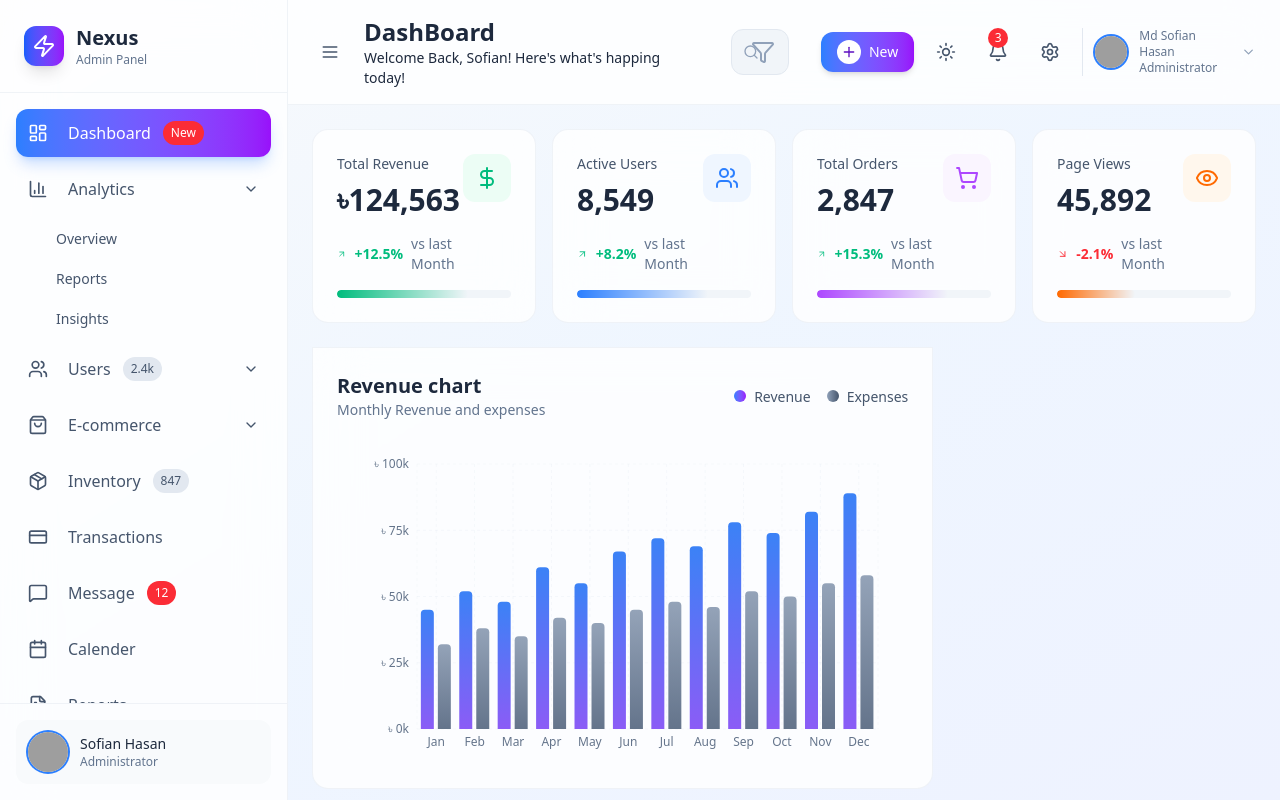
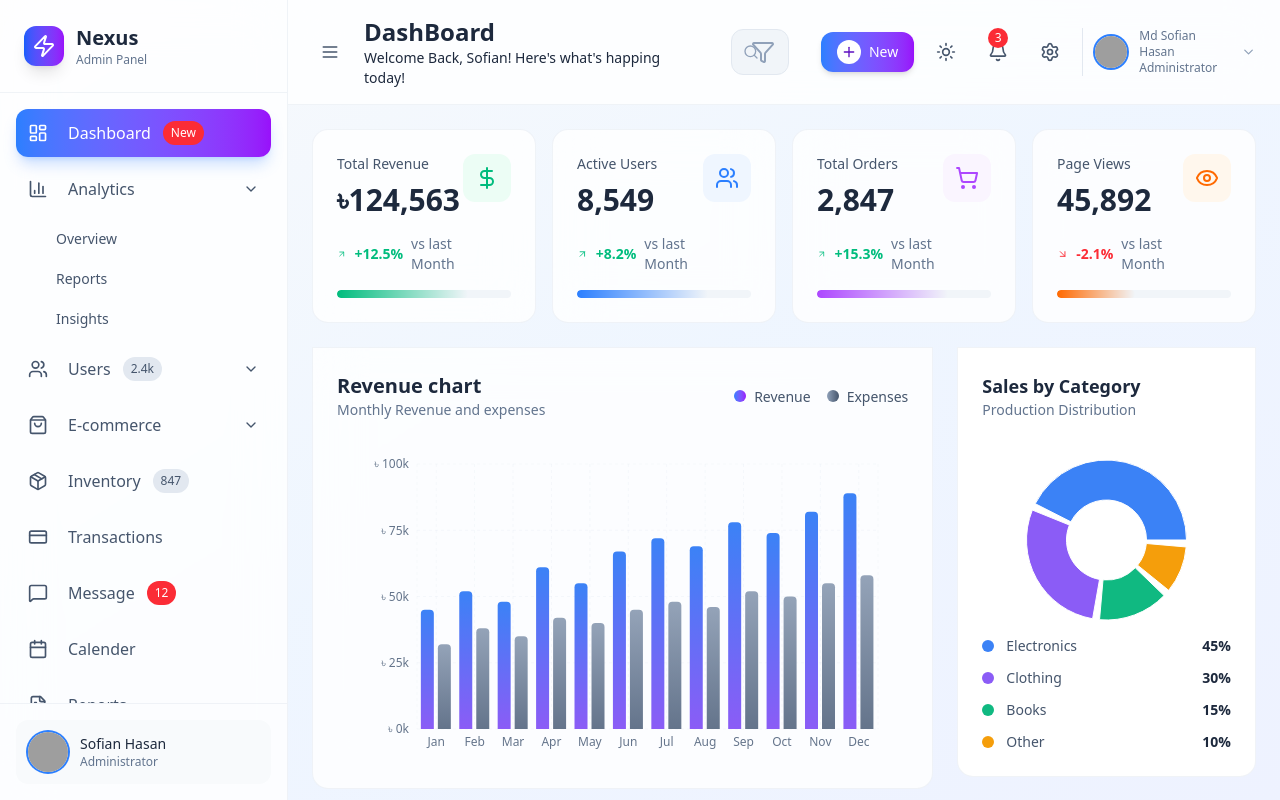
Before and after one commit to marleyDip/React-Admin-Dashboard-Tailwind-CSS, a React (Vite) app: page / in a window 1280 px wide. Built offline with nearby package versions, Linux system fonts and the light colour scheme; grey boxes are pictures that could not be loaded.

Commit message:
design chart section

```diff
--- /dev/null
+++ b/src/components/DashBoard/SalesChart.jsx
@@ -0,0 +1,78 @@
+import { Cell, Pie, PieChart, ResponsiveContainer, Tooltip } from "recharts";
+
+const data = [
+  { name: "Electronics", value: 45, color: "#3b82f6" },
+  { name: "Clothing", value: 30, color: "#8b5cf6" },
+  { name: "Books", value: 15, color: "#10b981" },
+  { name: "Other", value: 10, color: "#f59e0b" },
+];
+
+function SalesChart() {
+  return (
+    <div className="bg-white dark:bg-slate-900 backdrop-blur-xl rounded-b-2xl p-3 sm:p-6 border border-slate-200/50 dark:border-slate-700/50">
+      <div className="mb-6">
+        <h3 className="text-sm sm:text-lg font-medium sm:font-bold text-slate-800 dark:text-white">
+          Sales by Category
+        </h3>
+
+        <p className="text-xs sm:text-sm text-slate-500 dark:text-slate-400">
+          Production Distribution
+        </p>
+      </div>
+
+      <div className="h-48">
+        <ResponsiveContainer>
+          <PieChart>
+            <Pie
+              data={data}
+              ex="50%"
+              ey="50%"
+              innerRadius={40}
+              outerRadius={80}
+              paddingAngle={5}
+              dataKey="value"
+            >
+              {data.map((entry, index) => (
+                <Cell key={`cell - ${index}`} fill={entry.color} />
+              ))}
+            </Pie>
+
+            <Tooltip
+              contentStyle={{
+                backgroundColor: "rgba(255, 255, 255, 0.95)",
+                border: "none",
+                borderRadius: "12px",
+                boxShadow: "0 10px 40px rgba(0, 0, 0, 0.1)",
+              }}
+            />
+          </PieChart>
+        </ResponsiveContainer>
+      </div>
+
+      <div className="space-y-3">
+        {data.map((item, index) => {
+          return (
+            <div className="flex items-center justify-between" key={index}>
+              <div className="flex items-center space-x-3">
+                <div
+                  className="w-3 h-3 rounded-full"
+                  style={{ backgroundColor: item.color }}
+                />
+
+                <span className="text-sm text-slate-600 dark:text-slate-400">
+                  {item.name}
+                </span>
+              </div>
+
+              <div className="text-sm font-semibold text-slate-800 dark:text-white">
+                {item.value}%
+              </div>
+            </div>
+          );
+        })}
+      </div>
+    </div>
+  );
+}
+
+export default SalesChart;
--- a/src/components/DashBoard/chartSection.jsx
+++ b/src/components/DashBoard/chartSection.jsx
@@ -1,4 +1,5 @@
 import RevenueChart from "./RevenueChart";
+import SalesChart from "./SalesChart";
 
 function chartSection() {
   return (
@@ -6,6 +7,10 @@
       <div className="xl:col-span-2">
         <RevenueChart />
       </div>
+
+      <div className="space-y-6">
+        <SalesChart />
+      </div>
     </div>
   );
 }
```
